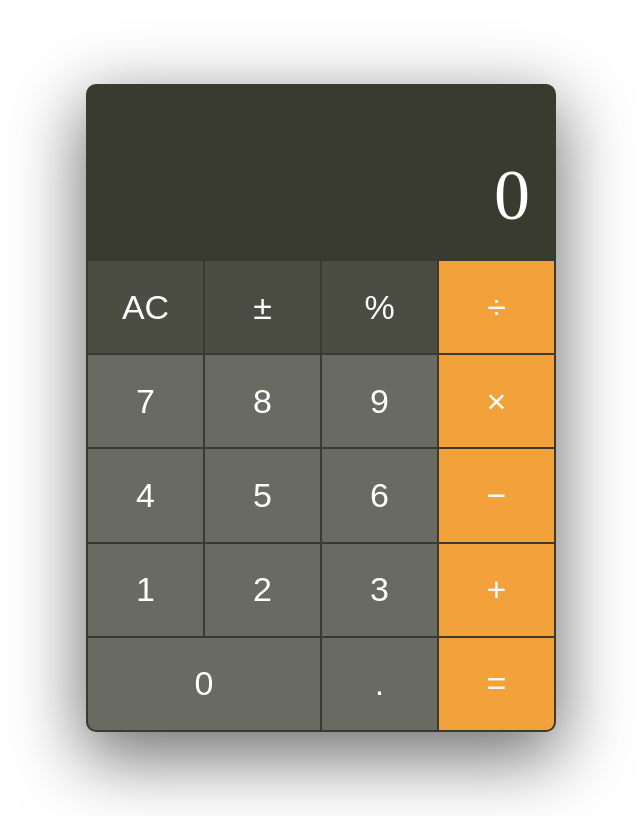
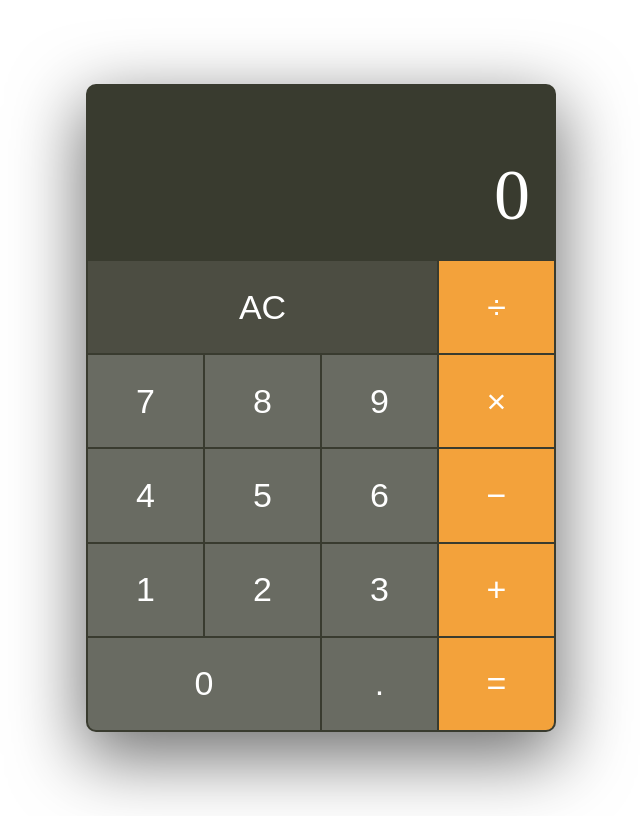
Before and after one commit to jlmdev/react-calculator, a React (Create React App) app: page / in a window 1280 px wide. Shown: the whole page, without its empty margins (319-959 px from the left). Built offline with nearby package versions, Linux system fonts and the light colour scheme; the HTML template or start-up script is replaced by a standard one.

Commit message:
removed unused buttons and expanded AC to match assignment

```diff
--- a/src/components/Calculator.jsx
+++ b/src/components/Calculator.jsx
@@ -66,11 +66,11 @@ export function Calculator() {
       <div className="calculator">
         <div className="display">{display}</div>
         <div className="buttons">
-          <button className="button fn" onClick={clickClearButton}>
+          <button className="button fn ac" onClick={clickClearButton}>
             AC
           </button>
-          <button className="button fn">&#177;</button>
-          <button className="button fn">&#37;</button>
+          {/* <button className="button fn">&#177;</button>
+          <button className="button fn">&#37;</button> */}
           <button
             className="button op"
             onClick={() => {
--- a/src/index.scss
+++ b/src/index.scss
@@ -55,3 +55,7 @@ main {
 .button:last-child {
   border-bottom-right-radius: 8px;
 }
+
+.ac {
+  grid-column: span 3;
+}
```
